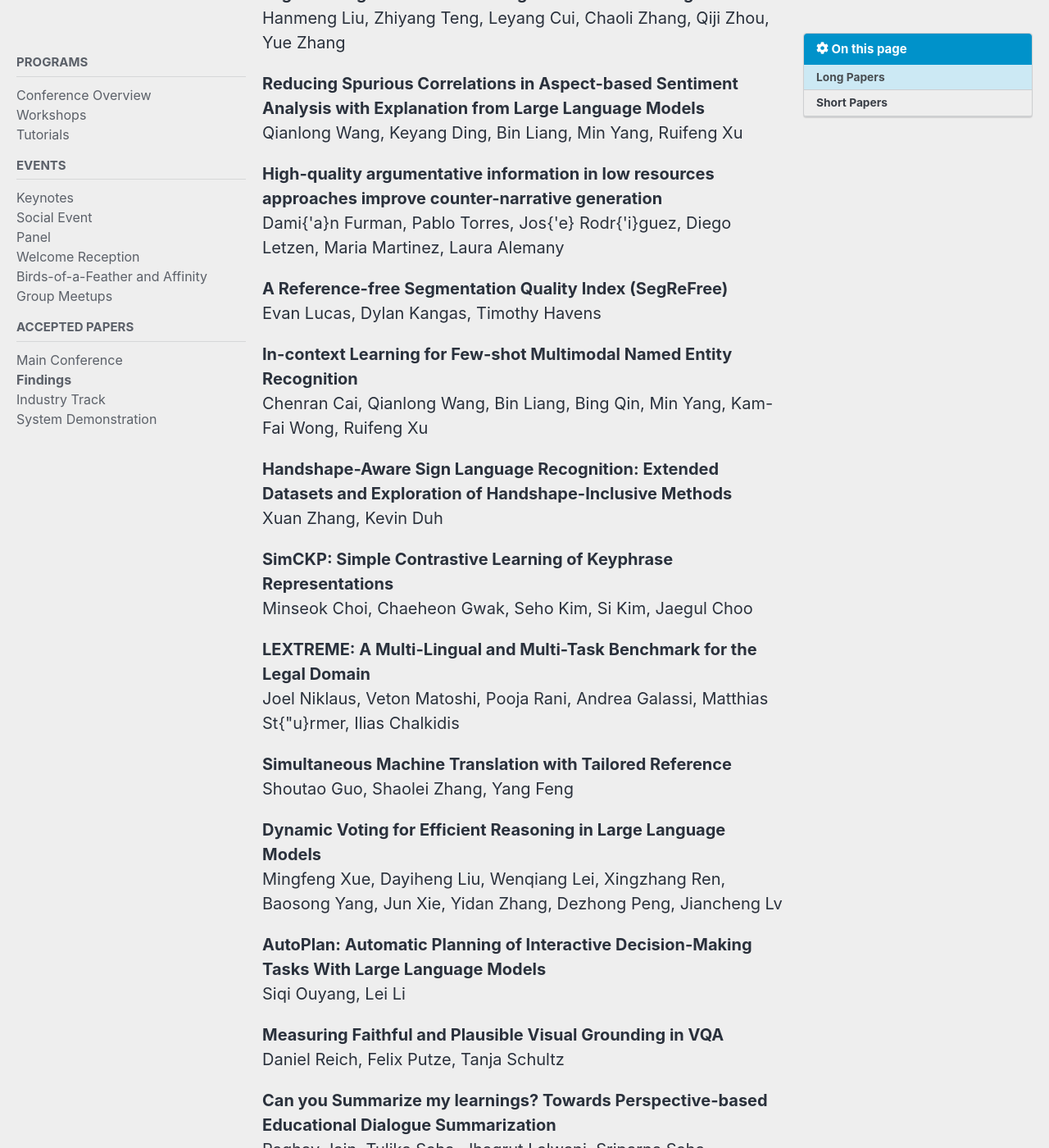
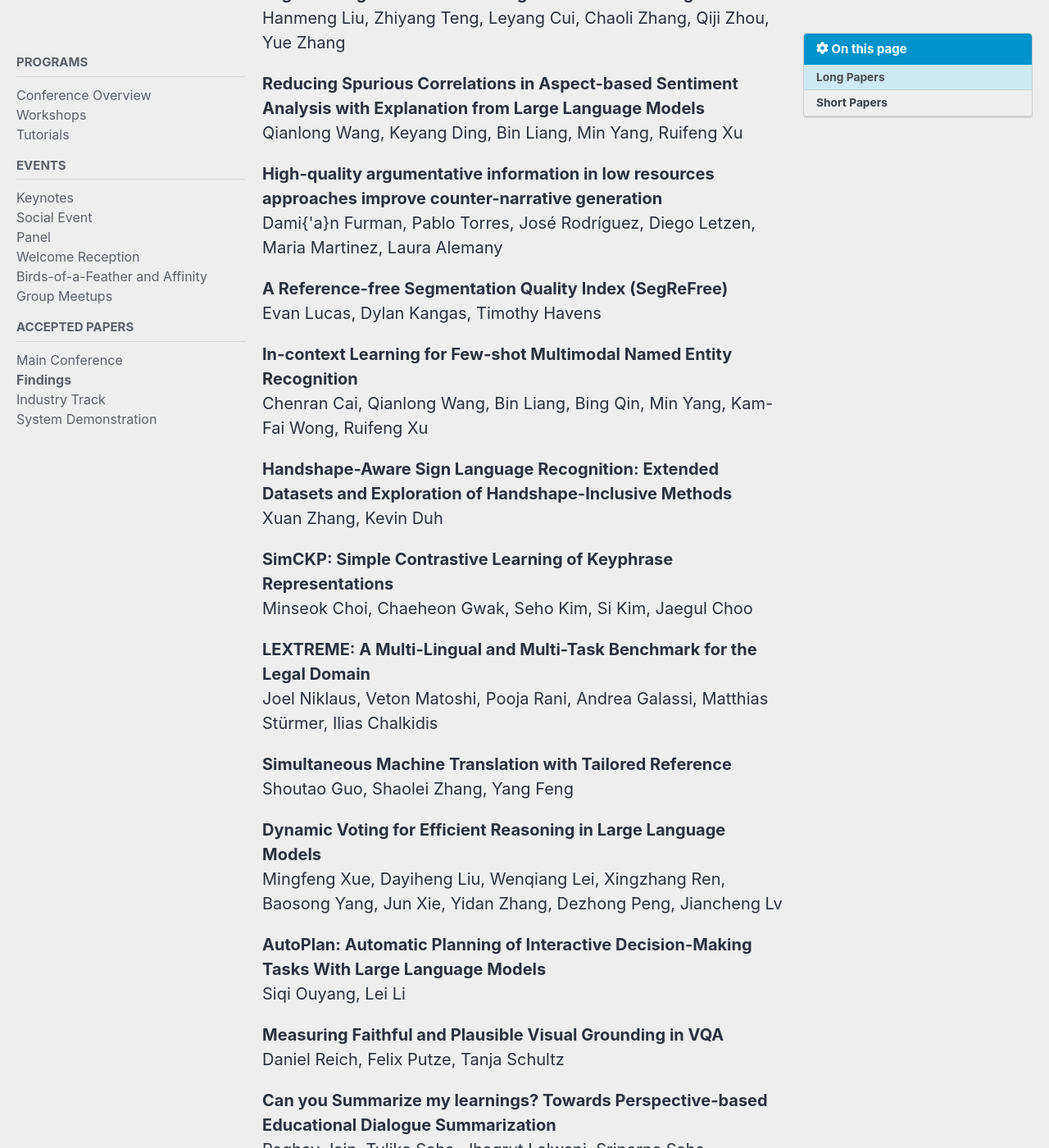
Before and after one commit to acl-org/emnlp-2023, a Jekyll site: the page built from _pages/program/accepted_findings.md, in a window 1280 px wide and 1400 px high, scrolled down 19313 px. Shown: the whole window at 82% size. Built offline with Jekyll 4.4.1, drawn with Linux system fonts in a browser that asks for light colours; cached includes are drawn as plain includes; nearby versions of some CDN libraries; some of the changed text lies outside the part shown.

Commit message:
Update accepted_findings.md

```diff
--- a/_pages/program/accepted_findings.md
+++ b/_pages/program/accepted_findings.md
@@ -331,7 +331,7 @@ Long Papers
 
 **Reducing Spurious Correlations in Aspect-based Sentiment Analysis with Explanation from Large Language Models**<br/>Qianlong Wang, Keyang Ding, Bin Liang, Min Yang, Ruifeng Xu
 
-**High-quality argumentative information in low resources approaches improve counter-narrative generation**<br/>Dami{\'a}n Furman, Pablo Torres, Jos{\'e} Rodr{\'i}guez, Diego Letzen, Maria Martinez, Laura Alemany
+**High-quality argumentative information in low resources approaches improve counter-narrative generation**<br/>Dami{\'a}n Furman, Pablo Torres, José Rodríguez, Diego Letzen, Maria Martinez, Laura Alemany
 
 **A Reference-free Segmentation Quality Index (SegReFree)**<br/>Evan Lucas, Dylan Kangas, Timothy Havens
 
@@ -341,7 +341,7 @@ Long Papers
 
 **SimCKP: Simple Contrastive Learning of Keyphrase Representations**<br/>Minseok Choi, Chaeheon Gwak, Seho Kim, Si Kim, Jaegul Choo
 
-**LEXTREME: A Multi-Lingual and Multi-Task Benchmark for the Legal Domain**<br/>Joel Niklaus, Veton Matoshi, Pooja Rani, Andrea Galassi, Matthias St{\"u}rmer, Ilias Chalkidis
+**LEXTREME: A Multi-Lingual and Multi-Task Benchmark for the Legal Domain**<br/>Joel Niklaus, Veton Matoshi, Pooja Rani, Andrea Galassi, Matthias Stürmer, Ilias Chalkidis
 
 **Simultaneous Machine Translation with Tailored Reference**<br/>Shoutao Guo, Shaolei Zhang, Yang Feng
 
@@ -947,7 +947,7 @@ Long Papers
 
 **Citance-Contextualized Summarization of Scientific Papers**<br/>Shahbaz Syed, Ahmad Hakimi, Khalid Al-Khatib, Martin Potthast
 
-**SegAugment: Maximizing the Utility of Speech Translation Data with Segmentation-based Augmentations**<br/>Ioannis Tsiamas, Jos{\'e} Fonollosa, Marta Costa-juss{\`a}
+**SegAugment: Maximizing the Utility of Speech Translation Data with Segmentation-based Augmentations**<br/>Ioannis Tsiamas, José Fonollosa, Marta Costa-juss{\`a}
 
 **Dataset Bias Mitigation in Multiple-Choice Visual Question Answering and Beyond**<br/>Zhecan Wang, Long Chen, Haoxuan You, Keyang Xu, Yicheng He, Wenhao Li, Noel Codella, Kai-Wei Chang, Shih-Fu Chang
 
@@ -1507,7 +1507,7 @@ Long Papers
 
 **On the Impact of Cross-Domain Data on German Language Models**<br/>Amin Dada, Aokun Chen, Cheng Peng, Kaleb Smith, Ahmad Idrissi-Yaghir, Constantin Seibold, Jianning Li, Lars Heiliger, Christoph Friedrich, Daniel Truhn, Jan Egger, Jiang Bian, Jens Kleesiek, Yonghui Wu
 
-**Dialect-to-Standard Normalization: A Large-Scale Multilingual Evaluation**<br/>Olli Kuparinen, Aleksandra Mileti{\'c}, Yves Scherrer
+**Dialect-to-Standard Normalization: A Large-Scale Multilingual Evaluation**<br/>Olli Kuparinen, Aleksandra Miletić, Yves Scherrer
 
 **A Parallel Corpus for Vietnamese Central-Northern Dialect Text Transfer**<br/>Thang Le, Anh Luu
 
@@ -1573,7 +1573,7 @@ Long Papers
 
 **HierarchicalContrast: A Coarse-to-Fine Contrastive Learning Framework for Cross-Domain Zero-Shot Slot Filling**<br/>Junwen Zhang, Yin Zhang
 
-**A Confederacy of Models: a Comprehensive Evaluation of LLMs on Creative Writing**<br/>Carlos G{\'o}mez-Rodr{\'i}guez, Paul Williams
+**A Confederacy of Models: a Comprehensive Evaluation of LLMs on Creative Writing**<br/>Carlos G{\'o}mez-Rodríguez, Paul Williams
 
 **1-PAGER: One Pass Answer Generation and Evidence Retrieval**<br/>Palak Jain, Livio Soares, Tom Kwiatkowski
 
@@ -1938,7 +1938,7 @@ Short Papers
 
 **Data Selection Curriculum for Abstractive Text Summarization**<br/>Shichao Sun, Ruifeng Yuan, Jianfei He, Ziqiang Cao, Wenjie Li, Xiaohua Jia
 
-**Romanization-based Large-scale Adaptation of Multilingual Language Models**<br/>Sukannya Purkayastha, Sebastian Ruder, Jonas Pfeiffer, Iryna Gurevych, Ivan Vuli{\'c}
+**Romanization-based Large-scale Adaptation of Multilingual Language Models**<br/>Sukannya Purkayastha, Sebastian Ruder, Jonas Pfeiffer, Iryna Gurevych, Ivan Vulić
 
 **Efficient k-NN Search with Cross-Encoders using Adaptive Multi-Round CUR Decomposition**<br/>Nishant Yadav, Nicholas Monath, Manzil Zaheer, Andrew McCallum
 
@@ -2030,7 +2030,7 @@ Short Papers
 
 **Mitigating Framing Bias with Polarity Minimization Loss**<br/>Yejin Bang, Nayeon Lee, Pascale Fung
 
-**Steering Large Language Models for Machine Translation with Finetuning and In-Context Learning**<br/>Duarte Alves, Nuno Guerreiro, João Alves, Jos{\'e} Pombal, Ricardo Rei, Jos{\'e} de Souza, Pierre Colombo, Andre Martins
+**Steering Large Language Models for Machine Translation with Finetuning and In-Context Learning**<br/>Duarte Alves, Nuno Guerreiro, João Alves, José Pombal, Ricardo Rei, José de Souza, Pierre Colombo, Andre Martins
 
 **Improving Span Representation by Efficient Span-Level Attention**<br/>Pengyu Ji, Songlin Yang, Kewei Tu
 
```
Also changed, not shown: other parts of _pages/program/accepted_findings.md (+31 -31 lines).
